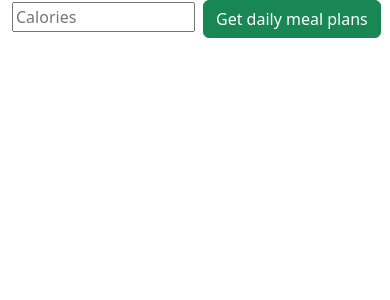
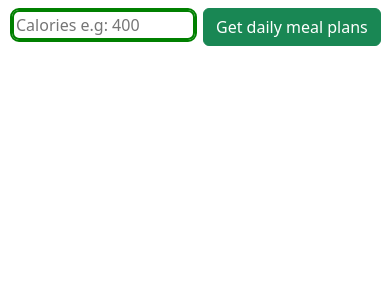
Before and after one commit to bhankymyk/Calorie-meal-planner, a React (Create React App) app: page / in a window 390 px wide. Shown: the top 300 px of the page. Built offline with nearby package versions, Linux system fonts and the light colour scheme.

Commit message:
input modified

```diff
--- a/src/App.js
+++ b/src/App.js
@@ -29,8 +29,8 @@ function App() {
   return (
     <Container fluid>
 <Row>
-      <div className="main ">
-        <input type="number" className='w-50' placeholder="Calories" onChange={handleChange}/>
+      <div className="main mt-2">
+        <input type="number" className='' placeholder="Calories e.g: 400" onChange={handleChange}/>
       <Button onClick={getMealData} className="btn btn-success btn-block" >
 Get daily meal plans
       </Button>
--- a/src/index.css
+++ b/src/index.css
@@ -20,6 +20,9 @@ code {
 }
 input{
   margin-right: 0.5em !important ;
+  border: 2px solid green;
+  outline: green solid 2px;
+  border-radius: 7px;
 }
 /* h1 {
   align-items: center;
@@ -38,7 +41,10 @@ input{
       white-space: nowrap;
   }
   img{
-    width: 50vh;
+    width: 45vh;
+  }
+  input{
+    width: 50%;
   }
 
 }
```
